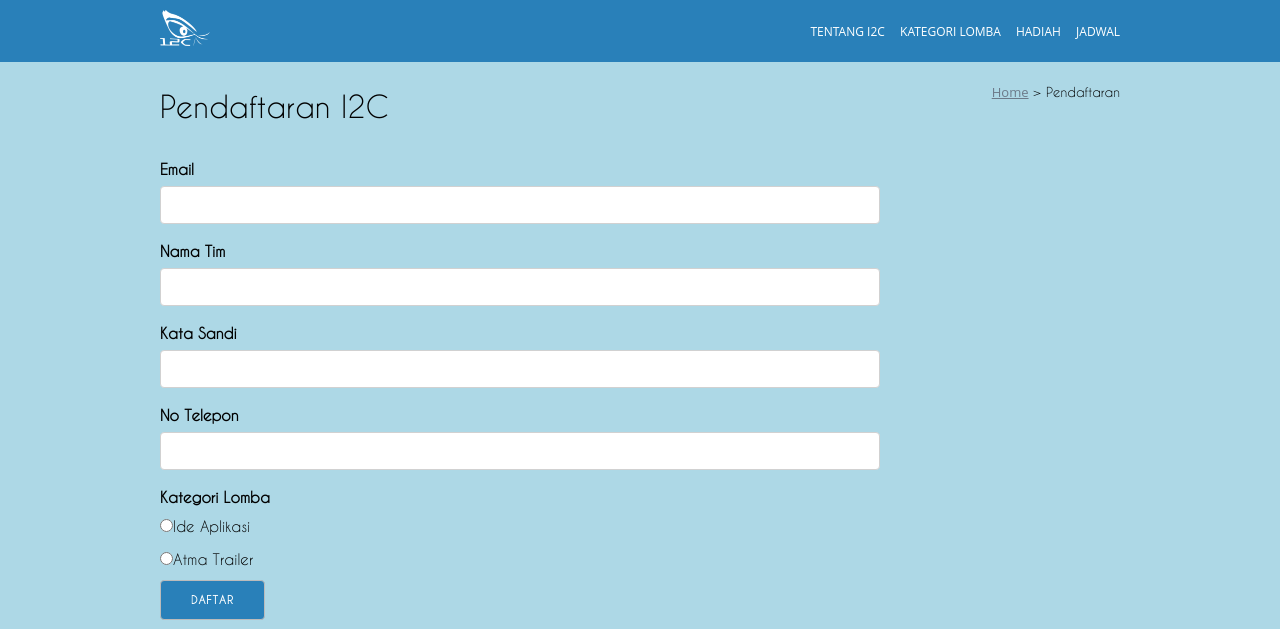
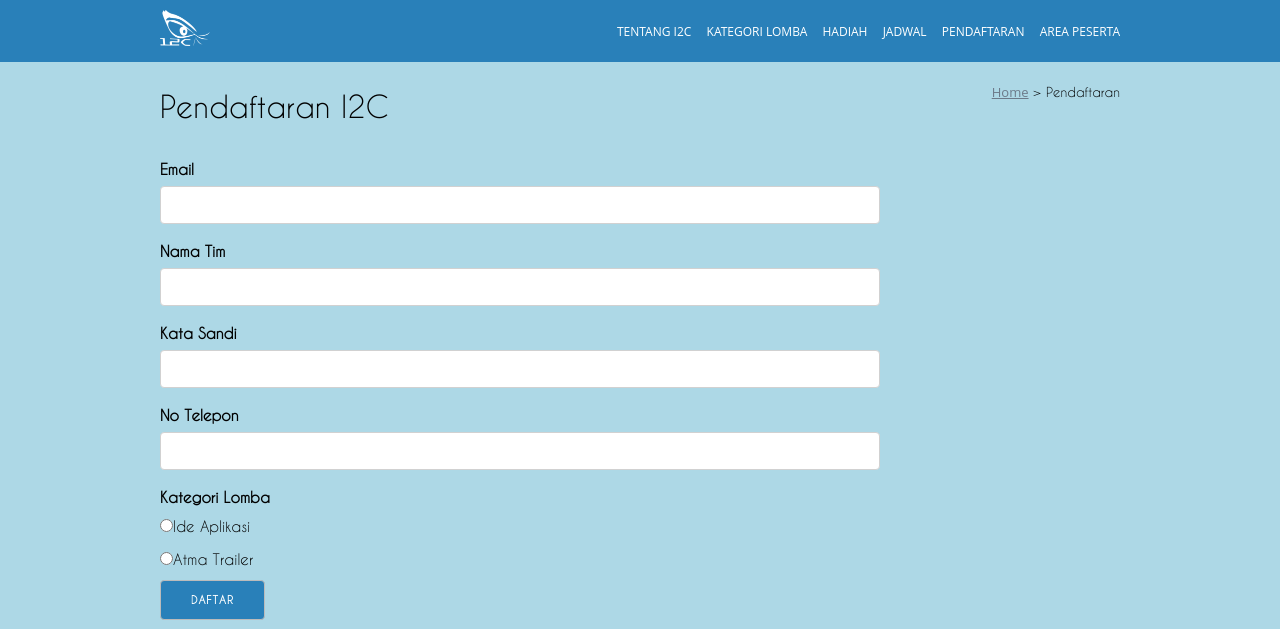
Before and after one commit to EkaJuliantara/i2c-frontend, a PHP site: page /pendaftaran.html in a window 1280 px wide. Shown: the part 78-707 px from the top of the page. Run offline with PHP 8.4, Linux system fonts and the light colour scheme.

Commit message:
updated menu

```diff
--- a/pendaftaran.html
+++ b/pendaftaran.html
@@ -64,16 +64,29 @@
             </a>
             <nav class="navigation">
                 <ul>
-                  <li class="nav"><a class="menu-link" href="index.html#about"><span class="text-link">TENTANG I2C</span></a></li>
-                  <li class="nav"><a class="menu-link" href="index.html#category"><span class="text-link">KATEGORI LOMBA</span></a></li>
-                  <!--ekajul <li class="nav"><a class="menu-link" href="index.html#rule"><span class="text-link">KETENTUAN LOMBA</span></a></li>-->
-                  <li class="nav"><a class="menu-link" href="index.html#winner"><span class="text-link">HADIAH</span></a></li>
-                  <li class="nav"><a class="menu-link" href="index.html#timeline"><span class="text-link">JADWAL</span></a></li>
-                  <!--ekajul <li class="nav"><a class="menu-link" href="index.html#winner-profile"><span class="text-link">PEMENANG TAHUN LALU</span></a></li>
-                  <li class="nav"><a class="menu-link" href="index.html#registration"><span class="text-link">PENDAFTARAN</span></a></li>
-                  <li class="nav"><a class="menu-link" href="#"><span class="text-link">AREA PESERTA</span></a></li>-->
+                  <li class="nav"><a class="menu-link" href="#about"><span class="text-link">TENTANG I2C</span></a></li>
+                  <li class="nav"><a class="menu-link" href="#category"><span class="text-link">KATEGORI LOMBA</span></a></li>
+                  <!--ekajul<li class="nav"><a class="menu-link" href="#rule"><span class="text-link">KETENTUAN LOMBA</span></a></li>-->
+                  <li class="nav"><a class="menu-link" href="#winner"><span class="text-link">HADIAH</span></a></li>
+                  <li class="nav"><a class="menu-link" href="#timeline"><span class="text-link">JADWAL</span></a></li>
+                  <!--ekajul<li class="nav"><a class="menu-link" href="#winner-profile"><span class="text-link">PEMENANG TAHUN LALU</span></a></li>-->
+                  <li class="nav"><a class="menu-link" href="http://ifest-uajy.com/i2c/pendaftaran.html"><span class="text-link">PENDAFTARAN</span></a></li>
+                  <li class="nav"><a class="menu-link" href="http://ifest-uajy.com/i2c/area-peserta.php"><span class="text-link">AREA PESERTA</span></a></li>
                 </ul>
             </nav>
+            <div class="dropdown">
+                <button type="button" name="button" id="dropdown"><img src="img/menu-icon.png" alt=""></button>
+                <ul class="dropdown-list">
+                  <li class="dropdown-nav"><a class="menu-link" href="#about"><span class="text-link">TENTANG I2C</span></a></li>
+                  <li class="dropdown-nav"><a class="menu-link" href="#category"><span class="text-link">KATEGORI LOMBA</span></a></li>
+                  <!--ekajul<li class="dropdown-nav"><a class="menu-link" href="#rule"><span class="text-link">KETENTUAN LOMBA</span></a></li>-->
+                  <li class="dropdown-nav"><a class="menu-link" href="#winner"><span class="text-link">HADIAH</span></a></li>
+                  <li class="dropdown-nav"><a class="menu-link" href="#timeline"><span class="text-link">JADWAL</span></a></li>
+                  <!--ekajul<li class="dropdown-nav"><a class="menu-link" href="#winner-profile"><span class="text-link">PEMENANG TAHUN LALU</span></a></li>-->
+                  <li class="dropdown-nav"><a class="menu-link" href="http://ifest-uajy.com/i2c/pendaftaran.html"><span class="text-link">PENDAFTARAN</span></a></li>
+                  <li class="dropdown-nav"><a class="menu-link" href="http://ifest-uajy.com/i2c/area-peserta.php"><span class="text-link">AREA PESERTA</span></a></li>
+                </div>
+            </div>
         </div>
       </div>
     </div>
@@ -136,7 +149,7 @@
                             <input ng-model="formData.origin" type="text" name="origin" value="">
                         </div>
                         <div class="form-row">
-                            <button type="submit">{{ button }}</button>
+                            <button ng-disabled="button == 'MENDAFTAR...' type="submit">{{ button }}</button>
                         </div>
                     </form>
                   </div>
```
Also changed, not shown: index.html (+6 -6 lines), login.php (+24 -11 lines), pendaftaran-berhasil.html (+21 -8 lines).
